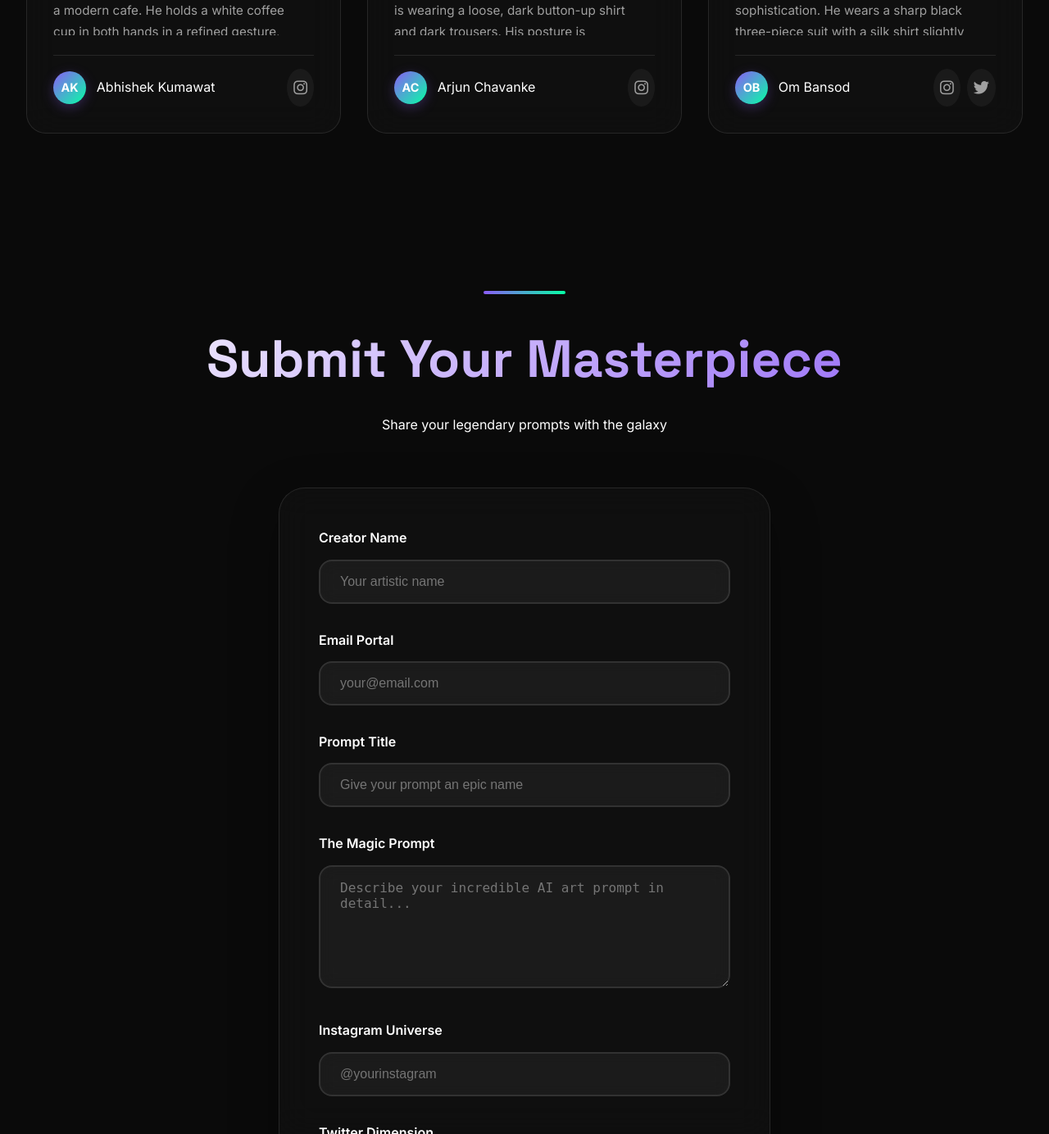
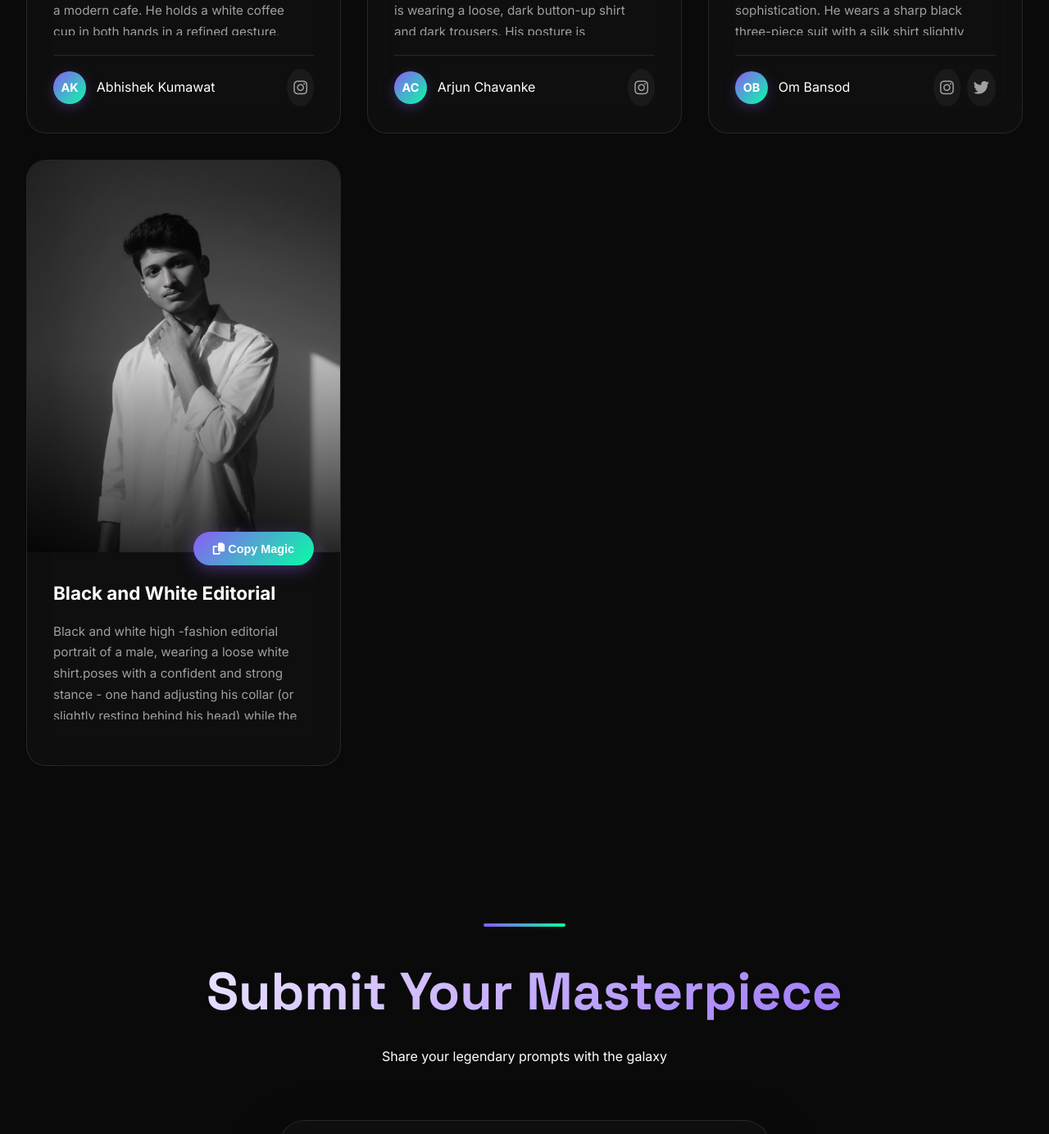
Before and after one commit to pranavpatil70/promptgalaxy, a Flask app: page / in a window 1280 px wide. Shown: the part 5116-6500 px from the top of the page at 82% size. Run offline with Flask 3, Linux system fonts and the light colour scheme; parts of the project's set-up code (start-up, migrations or seed data) failed here and were passed over.

Commit message:
Tejas Bagal Added

```diff
--- a/templates/index.html
+++ b/templates/index.html
@@ -1687,6 +1687,28 @@ A 22-year-old Indian man sits on a vintage ornate throne chair, exuding both maf
                         <div class="social-links">
                             <a href="https://instagram.com/om_bansod_09" target="_blank"><i class="fab fa-instagram"></i></a>
                             <a href="https://twitter.com/ombansod09" target="_blank"><i class="fab fa-twitter"></i></a>
+                        </div>
+                    </div>
+                </div>
+            </div>
+                                <!-- Prompt 10 -->
+            <div class="prompt-card">
+                <div class="prompt-image">
+                    <img src="{{ url_for('static', filename='images/16.png') }}" alt="Royal Portrait">
+                </div>
+                <div class="prompt-content">
+                    <button class="copy-button" onclick="copyPrompt(this)">
+                        <i class="fas fa-copy"></i> Copy Magic
+                    </button>
+                    <h3>Black and White Editorial</h3>
+                    <div class="prompt-text">
+Black and white high -fashion editorial portrait of a male, wearing a loose white shirt.poses with a confident and strong stance - one hand adjusting his collar (or slightly resting behind his head) while the other remains relaxed creating a bold and charismatic composition. Background:minimalist plain wall with sharp natural daylight casting defined shadows adding depth and contrast. lighting harsh natural sunlight high contrast setup highlighting facial contours jawline cheekbones and texture of the hair and fabric. Pose masculine and confident emphasing strength and editorial style with subtle raw emotion                    <div class="prompt-meta">
+                        <div class="user-info">
+                            <div class="user-avatar">TJ</div>
+                            <span>Tejas Bagal</span>
+                        </div>
+                        <div class="social-links">
+                            <a href="https://instagram.com/tejas_b.7" target="_blank"><i class="fab fa-instagram"></i></a>
                         </div>
                     </div>
                 </div>
```
Also changed, not shown: static/images/16.png (added).
